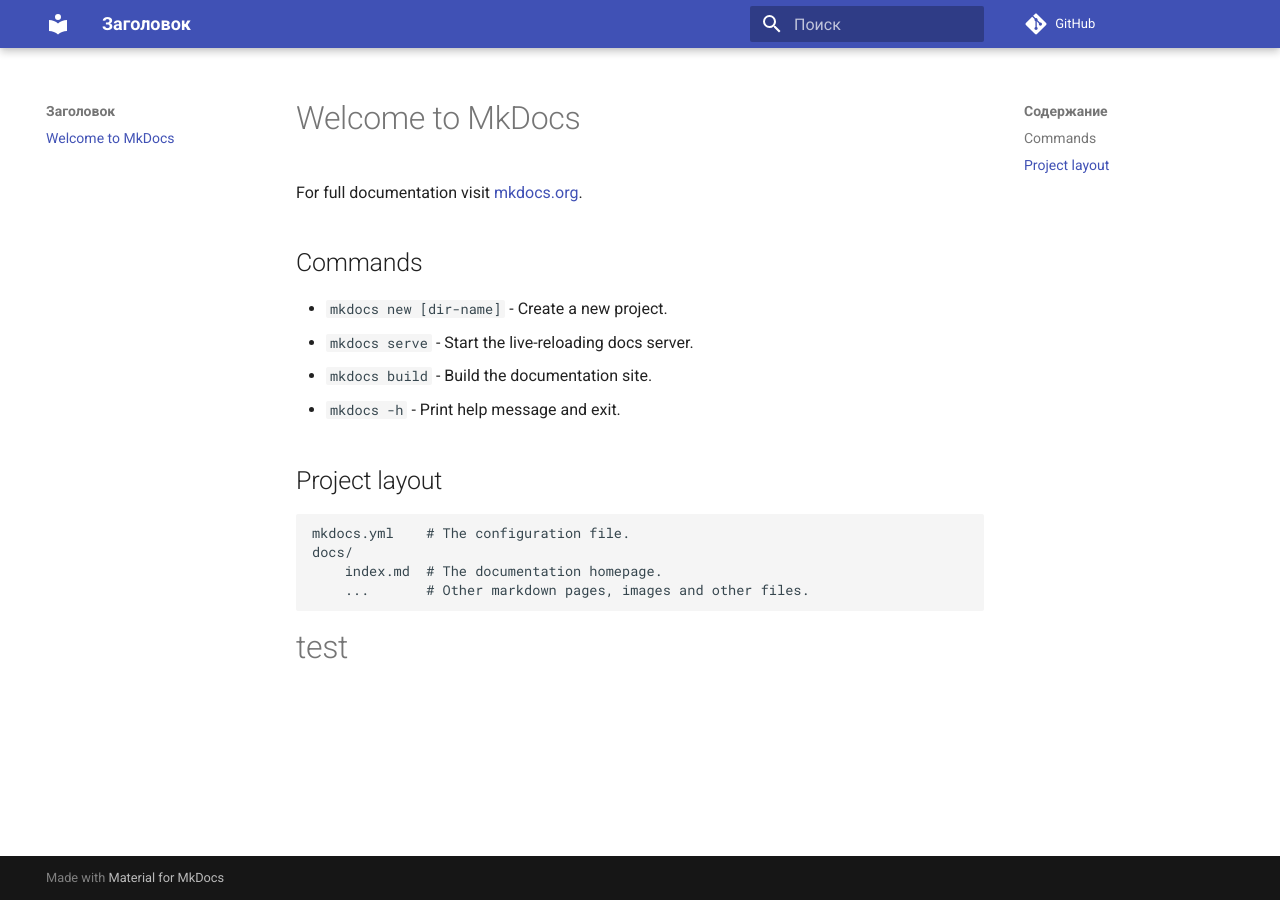
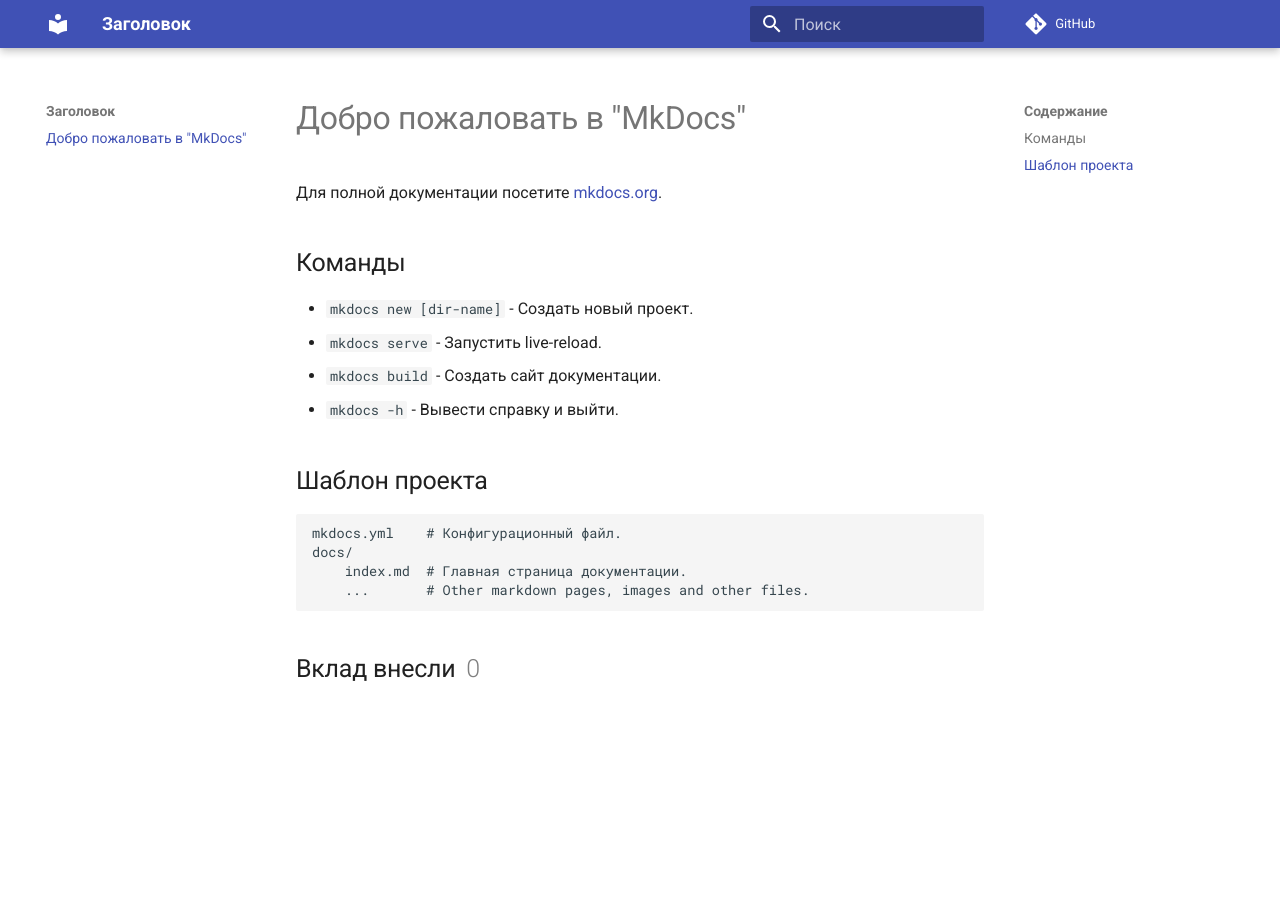
Before and after one commit to EgorZak/75219, an MkDocs documentation site: the page built from docs/index.md, in a window 1280 px wide. Built offline with MkDocs 1.6.1 and Material for MkDocs 9.7.7, drawn with Linux system fonts in a browser that asks for light colours; comment, search, counter and statistics services are not loaded.

Commit message:
Added committers template

```diff
--- a/docs/index.md
+++ b/docs/index.md
@@ -1,17 +1,17 @@
-# Welcome to MkDocs
+# Добро пожаловать в "MkDocs"
 
-For full documentation visit [mkdocs.org](https://www.mkdocs.org).
+Для полной документации посетите [mkdocs.org](https://www.mkdocs.org).
 
-## Commands
+## Команды
 
-* `mkdocs new [dir-name]` - Create a new project.
-* `mkdocs serve` - Start the live-reloading docs server.
-* `mkdocs build` - Build the documentation site.
-* `mkdocs -h` - Print help message and exit.
+* `mkdocs new [dir-name]` - Создать новый проект.
+* `mkdocs serve` - Запустить live-reload.
+* `mkdocs build` - Создать сайт документации.
+* `mkdocs -h` - Вывести справку и выйти.
 
-## Project layout
+## Шаблон проекта
 
-    mkdocs.yml    # The configuration file.
+    mkdocs.yml    # Конфигурационный файл.
     docs/
-        index.md  # The documentation homepage.
+        index.md  # Главная страница документации.
         ...       # Other markdown pages, images and other files.
--- a/mkdocs.yml
+++ b/mkdocs.yml
@@ -7,7 +7,11 @@ theme:
   custom_dir: theme
 
 plugins:
-  - search
+  - search:
+      lang:
+        - ru
+        - en
+
   - git-committers:
       repository: YahorDanchanka/75219
       branch: master
--- a/theme/main.html
+++ b/theme/main.html
@@ -1,8 +1,30 @@
 {% extends "base.html" %}
+
+{% block styles %}
+{{ super() }}
+
+<link rel="stylesheet" href="{{ 'styles/article.css' | url }}">
+<link rel="stylesheet" href="{{ 'styles/contributors.css' | url }}">
+
+{% endblock %}
 
 {% block content %}
 {{ super() }}
 
-<h1>test</h1>
+<div class="contributors">
+  <h2>Вклад внесли <span>{{ committers|length }}</span></h2>
+  <ul>
+    {%- for user in committers -%}
+    <li>
+      <a href="{{ user.repos }}" title="{{ user.name if user.name else user.login }}" target="_blank">
+        <img src="{{ user.avatar }}?size=32" alt="{{ user.name if user.name else user.login }}">
+      </a>
+    </li>
+    {%- endfor -%}
+  </ul>
+</div>
 
 {% endblock %}
+
+{% block footer %}
+{% endblock %}
--- /dev/null
+++ b/theme/styles/article.css
@@ -0,0 +1,14 @@
+/* Более толстые заголовки */
+
+.md-typeset h1, .md-typeset h2
+{
+  font-weight: 400 !important;
+}
+
+/* Скругленные углы и тень под картинками */
+
+article.md-content__inner.md-typeset img
+{
+  border-radius: 5px;
+  box-shadow: 0px 0px 15px 3px rgb(0 0 0 / 20%);
+}
--- /dev/null
+++ b/theme/styles/contributors.css
@@ -0,0 +1,29 @@
+article .contributors h2 span
+{
+  margin-left: 5px;
+  font-weight: lighter;
+  color: gray;
+}
+
+article .contributors ul
+{
+  list-style-type: none;
+  display: flex !important;
+  flex-wrap: wrap;
+  gap: 25px;
+  margin-left: 0 !important;
+  margin-right: 0 !important;
+}
+
+article .contributors ul li
+{
+  margin: 0 !important;
+  padding: 0 !important;
+}
+
+article .contributors ul img
+{
+  display: block;
+  width: 45px;
+  height: 45px;
+}
```
